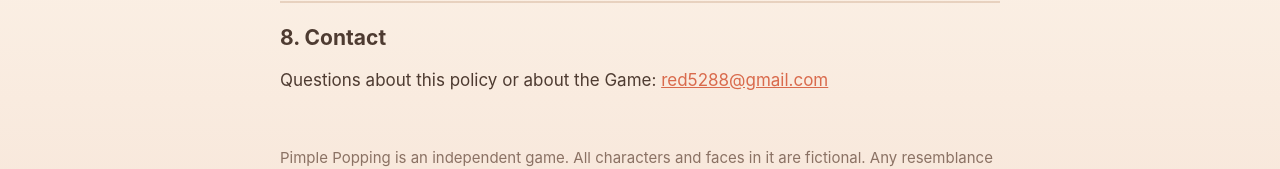
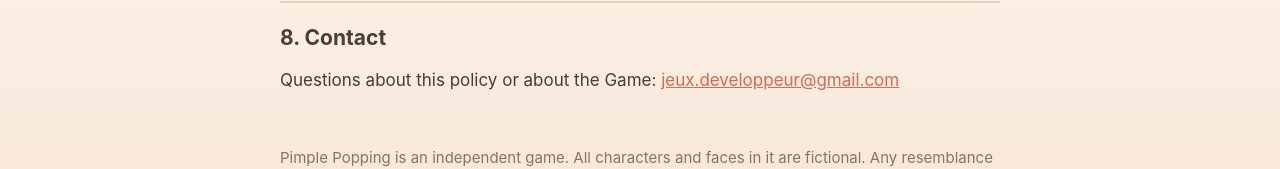
Before and after one commit to kupryian/pimplepopping, a plain HTML site: page index.html in a window 1280 px wide. Shown: the part 2616-2785 px from the top of the page. Drawn offline with Linux system fonts and the light colour scheme.

Commit message:
Contact address

```diff
--- a/index.html
+++ b/index.html
@@ -152,7 +152,7 @@
 <h2>8. Contact</h2>
 
 <p>Questions about this policy or about the Game:
-<a href="mailto:red5288@gmail.com">red5288@gmail.com</a></p>
+<a href="mailto:jeux.developpeur@gmail.com">jeux.developpeur@gmail.com</a></p>
 
 <footer>
   <p>Pimple Popping is an independent game. All characters and faces in it are
```
